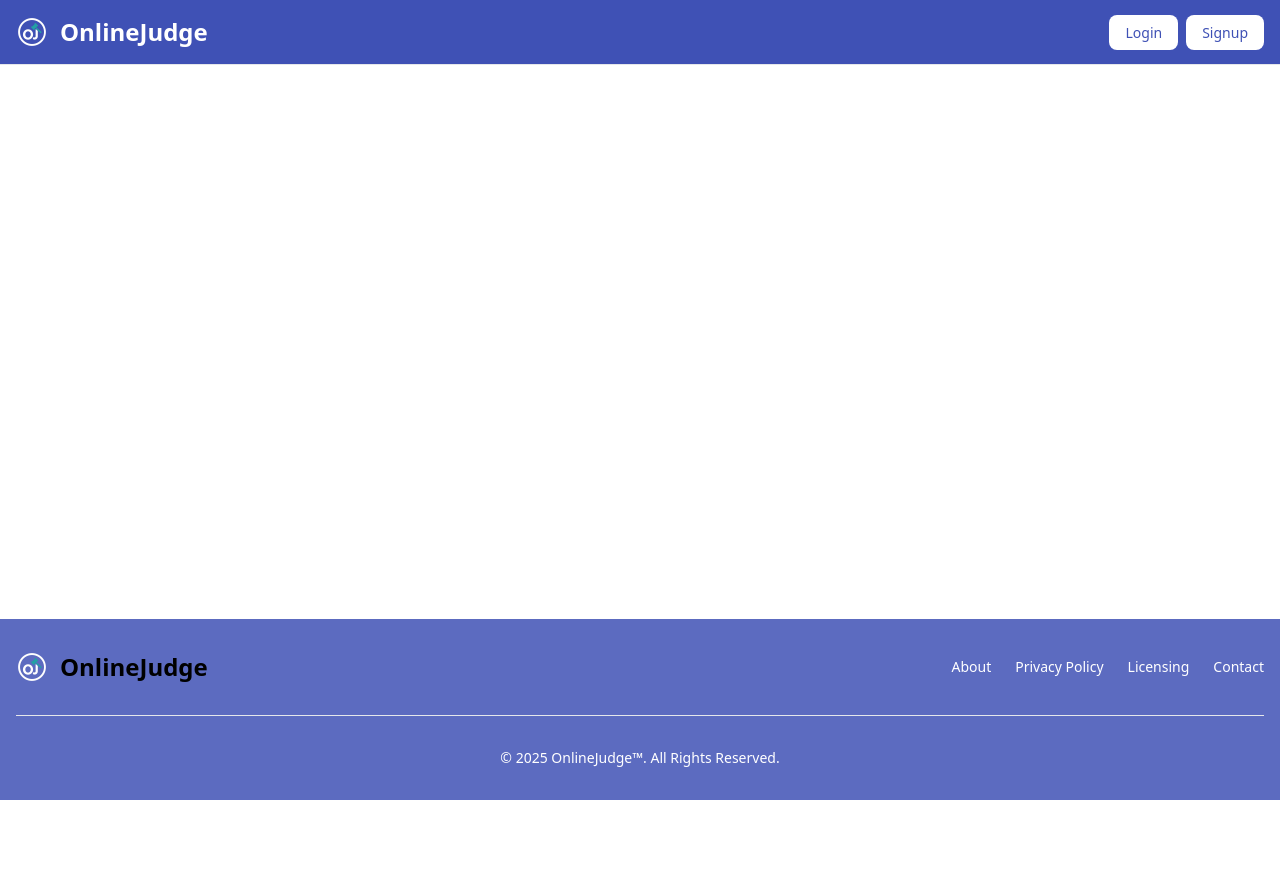
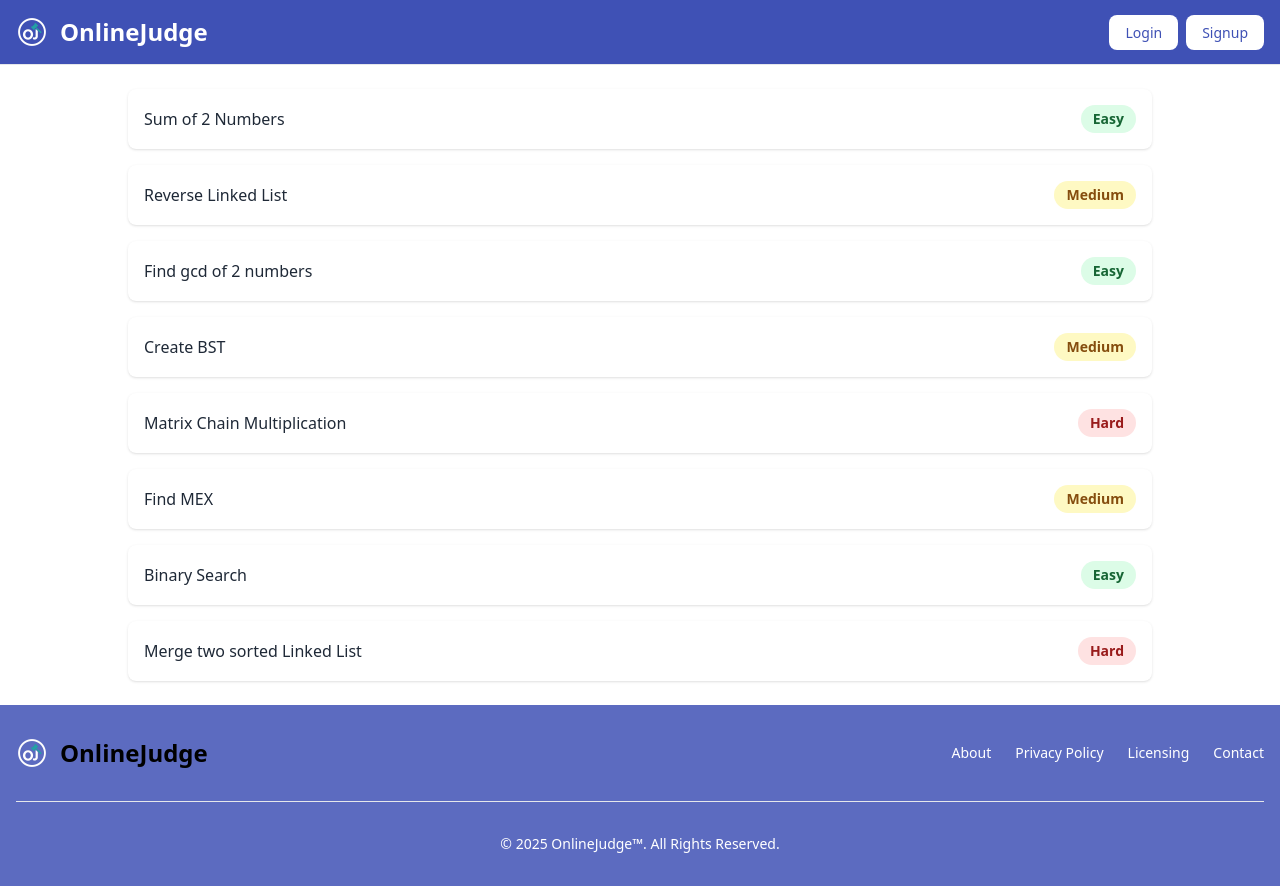
Before and after one commit to Umesh-Verma07/GenoCode, a React (Vite) app in the folder client/: page / in a window 1280 px wide. Before the commit the page ends 800 px from the top, so only its background shows below. Built offline with nearby package versions, Linux system fonts and the light colour scheme; no server answers.

Commit message:
Modified Home page

```diff
--- a/client/src/screens/Home.jsx
+++ b/client/src/screens/Home.jsx
@@ -1,16 +1,34 @@
 import Navbar from '../components/Navbar'
 import Footer from '../components/Footer'
 export default function Home() {
+  const problemList = [];
+  problemList[0] = {"title" :"Sum of 2 Numbers", "level" : "Easy"};
+  problemList[1] = {"title" :"Reverse Linked List", "level" : "Medium"};
+  problemList[2] = {"title" :"Find gcd of 2 numbers", "level" : "Easy"};
+  problemList[3] = {"title" :"Create BST", "level" : "Medium"};
+  problemList[4] = {"title" :"Matrix Chain Multiplication", "level" : "Hard"};
+  problemList[5] = {"title" :"Find MEX", "level" : "Medium"};
+  problemList[6] = {"title" :"Binary Search", "level" : "Easy"};
+  problemList[7] = {"title" :"Merge two sorted Linked List", "level" : "Hard"};
+
   return (
     <div>
       <div className="min-h-screen flex flex-col">
-      <Navbar />
-      {/* Page Content */}
-      <main className="flex-grow">
-        {/* All routes/pages go here */}
-      </main>
-      <Footer />
-    </div>
+        <Navbar />
+
+        <main className="flex-grow p-6">
+          <div className="w-full max-w-screen-lg mx-auto space-y-4">
+            {problemList.map((p, idx) => (
+              <div key={idx} className="flex justify-between items-center bg-white p-4 rounded-lg shadow hover:shadow-md transition w-full">
+                <span className="text-gray-800 font-medium">{p.title}</span>
+                <span className={`px-3 py-1 rounded-full text-sm font-semibold ${p.level === 'Easy' ? 'bg-green-100 text-green-800' : p.level === 'Medium' ? 'bg-yellow-100 text-yellow-800' : 'bg-red-100 text-red-800'}`} >{p.level}</span>
+              </div>
+            ))}
+          </div>
+        </main>
+
+        <Footer />
+      </div>
     </div>
   )
 }
```
Also changed, not shown: 2 other files (tests, documents, lock files or other folders).
